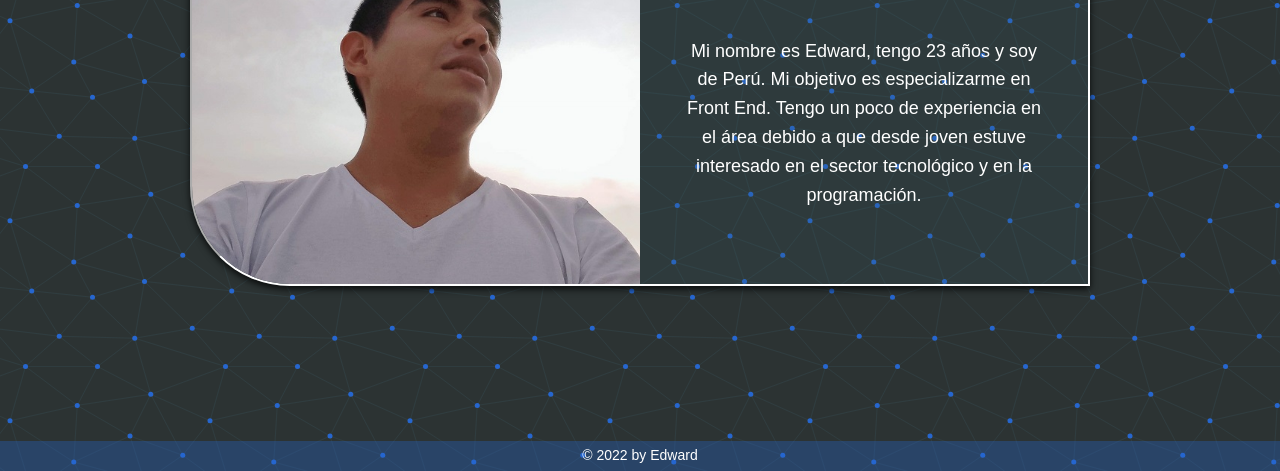
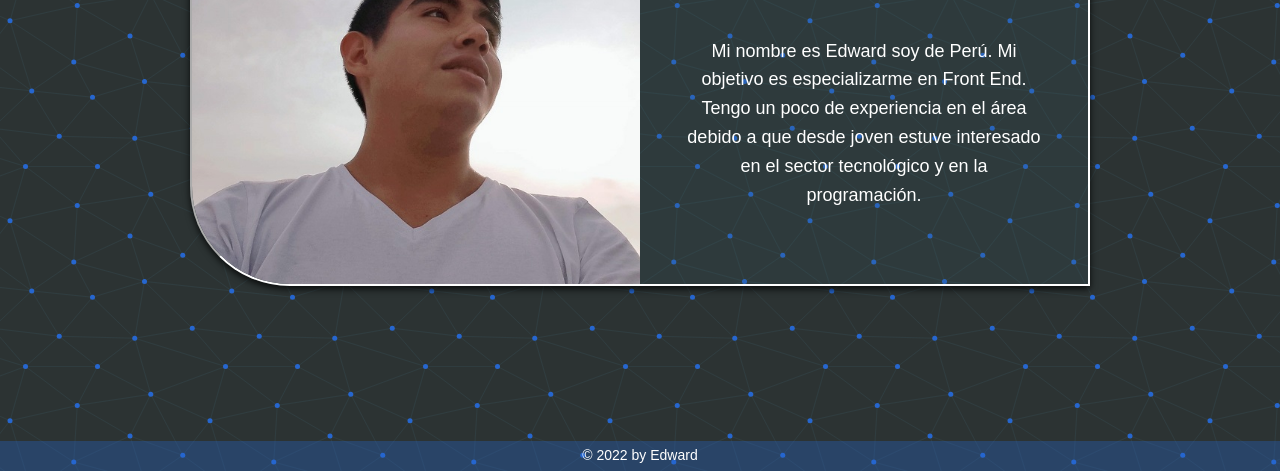
Before and after one commit to edwesti2710/portfolioch, a website: page index.html in a window 1280 px wide. Shown: the part 329-800 px from the top of the page. Drawn offline with Linux system fonts and the light colour scheme; a web font is replaced by a local one.

Commit message:
Update index.html

```diff
--- a/index.html
+++ b/index.html
@@ -48,7 +48,7 @@
         <div class="aboutMe__data">
           <h2>Sobre Mí</h2>
           <p>
-            Mi nombre es Edward, tengo 23 años y soy de Perú. Mi objetivo es
+            Mi nombre es Edward soy de Perú. Mi objetivo es
             especializarme en Front End. Tengo un poco de experiencia en el área
             debido a que desde joven estuve interesado en el sector tecnológico
             y en la programación.
```
